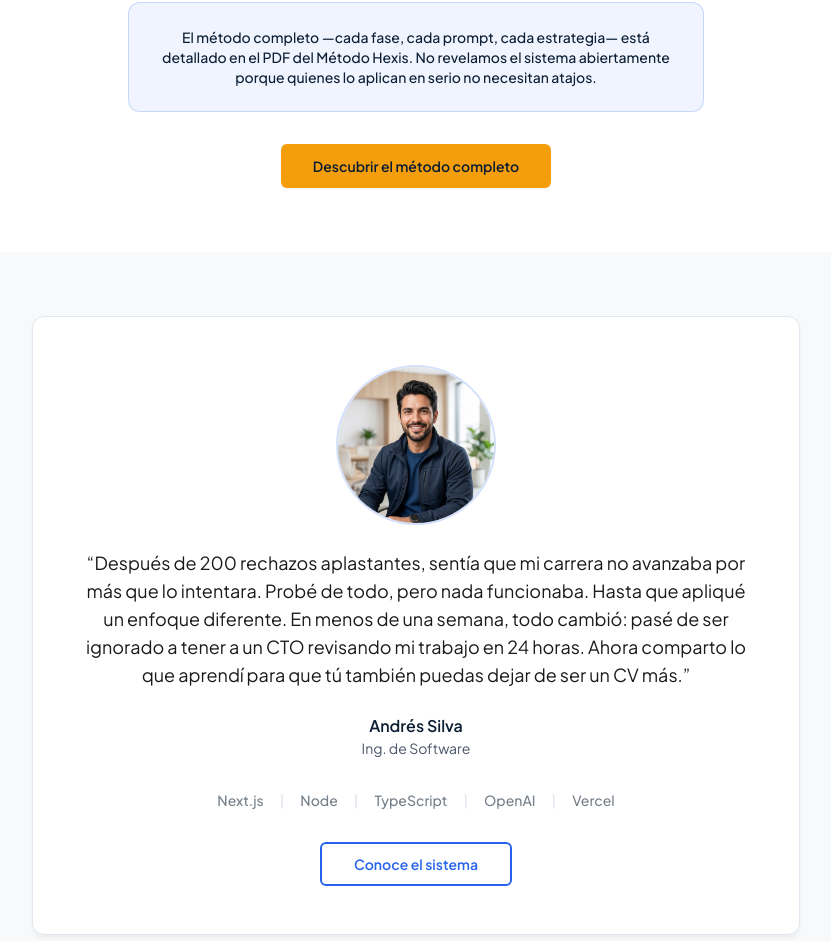
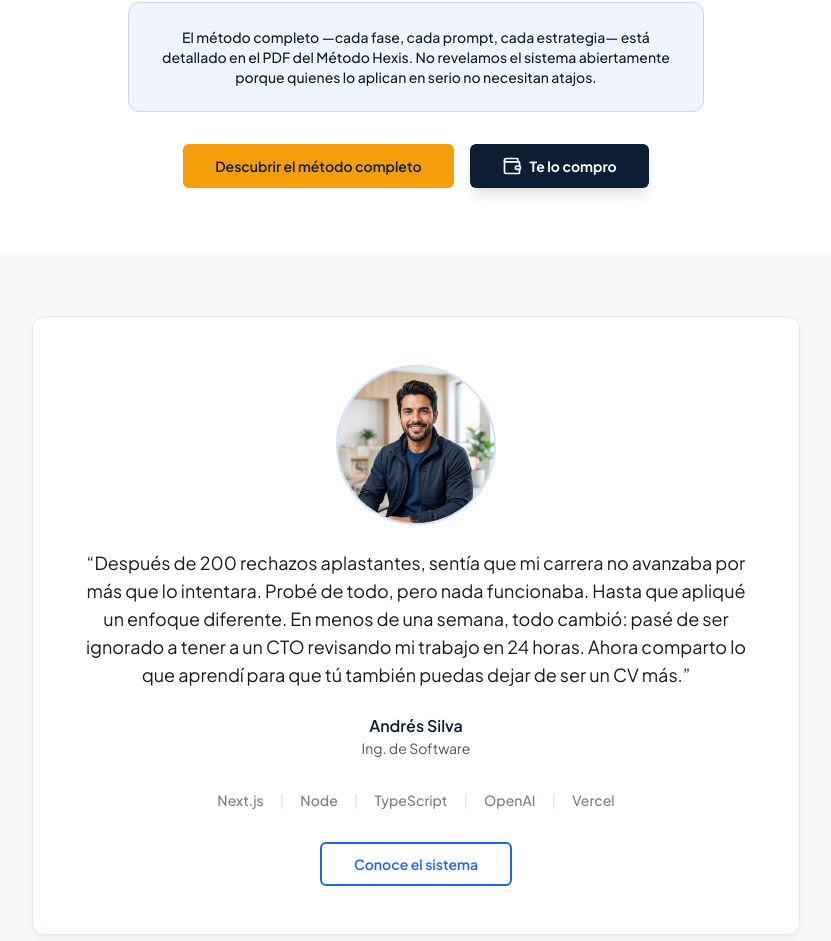
Before and after one commit to theghost1980/hexis, a Next.js app in the folder hexis-landing/: page / in a window 1280 px wide. Shown: the part 2687-3628 px from the top of the page, without its empty margins (224-1055 px from the left). Built offline with nearby package versions, Linux system fonts and the light colour scheme.

Commit message:
dev: add buy button under test section

```diff
--- a/hexis-landing/src/components/sections/HexisSystemSection.tsx
+++ b/hexis-landing/src/components/sections/HexisSystemSection.tsx
@@ -2,7 +2,7 @@
 
 import { Button } from "@/components/ui/button"
 import { FloatingHeading } from "@/components/ui/floating-heading"
-import { Eye, Target, Zap } from "lucide-react"
+import { Eye, Target, Wallet, Zap } from "lucide-react"
 
 const pillars = [
   {
@@ -75,7 +75,7 @@ export function HexisSystemSection() {
           </p>
         </div>
 
-        <div className="mt-8 text-center">
+        <div className="mt-8 flex flex-col items-center justify-center gap-4 sm:flex-row">
           <Button
             variant="cta"
             size="lg"
@@ -87,6 +87,15 @@ export function HexisSystemSection() {
           >
             Descubrir el método completo
           </Button>
+          <a
+            href="https://shop.hexis.fyi"
+            target="_blank"
+            rel="noopener noreferrer"
+            className="inline-flex h-11 items-center justify-center whitespace-nowrap rounded-md bg-[#0B1E33] px-8 text-sm font-bold text-white shadow-lg transition-all duration-200 hover:scale-105 hover:bg-[#162D4A] focus-visible:outline-none focus-visible:ring-2 focus-visible:ring-[#0B1E33] focus-visible:ring-offset-2"
+          >
+            <Wallet className="mr-2 h-5 w-5" />
+            Te lo compro
+          </a>
         </div>
       </div>
     </section>
```
